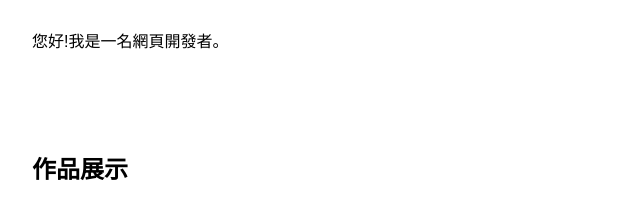
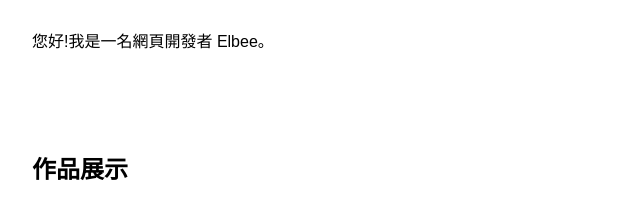
Before and after one commit to Elbee913/Elbee913-hml.github.io, a plain HTML site: page index.html in a window 1280 px wide. Shown: the part 246-445 px from the top of the page, 0-640 px from the left. Drawn offline with Linux system fonts and the light colour scheme.

Commit message:
Update index.html

```diff
--- a/index.html
+++ b/index.html
@@ -19,7 +19,7 @@
 
   <section id="about">
     <h2>關於我</h2>
-    <p>您好!我是一名網頁開發者。</p>
+    <p>您好!我是一名網頁開發者 Elbee。</p>
   </section>
 
   <section id="projects">
```
